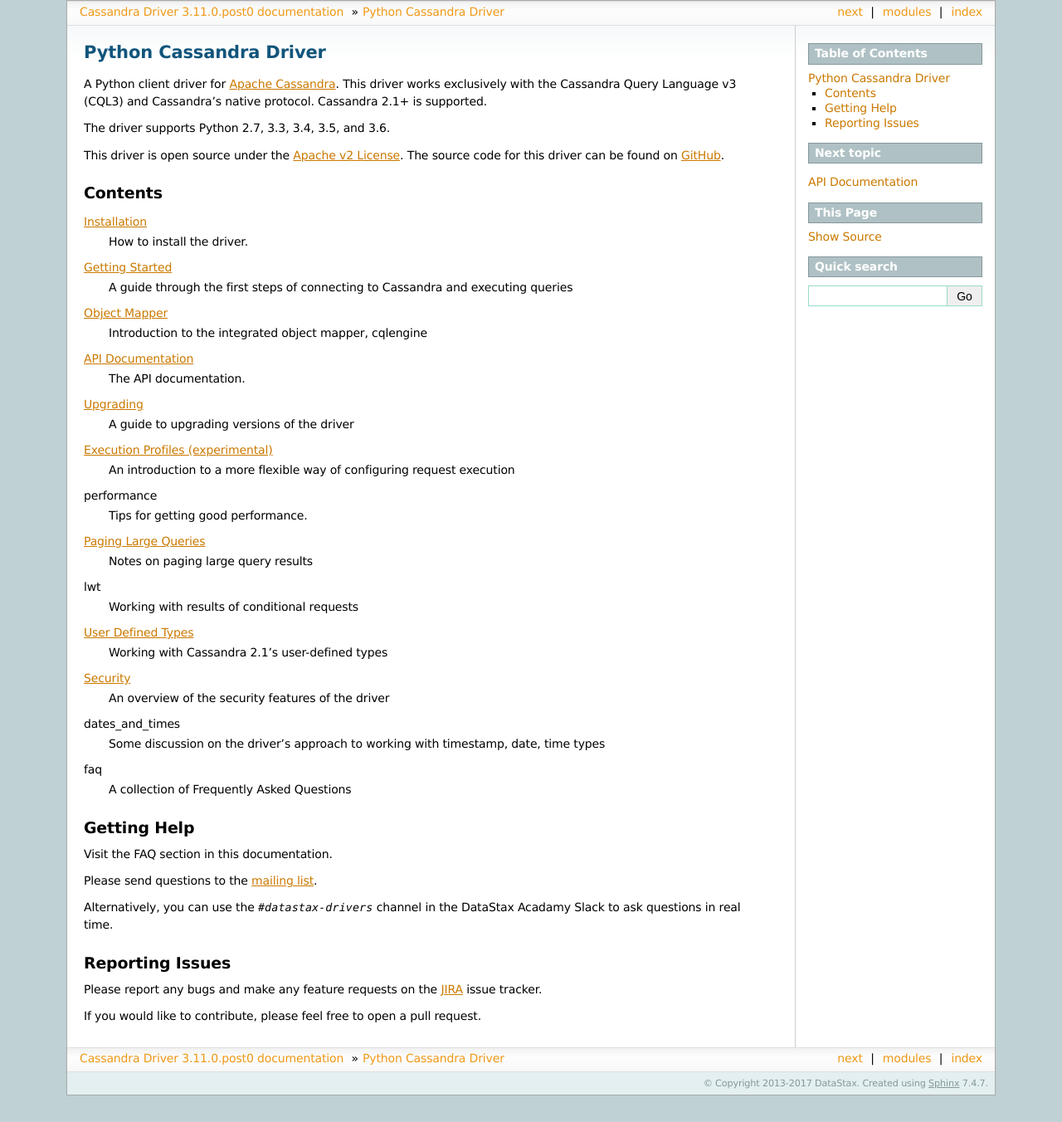
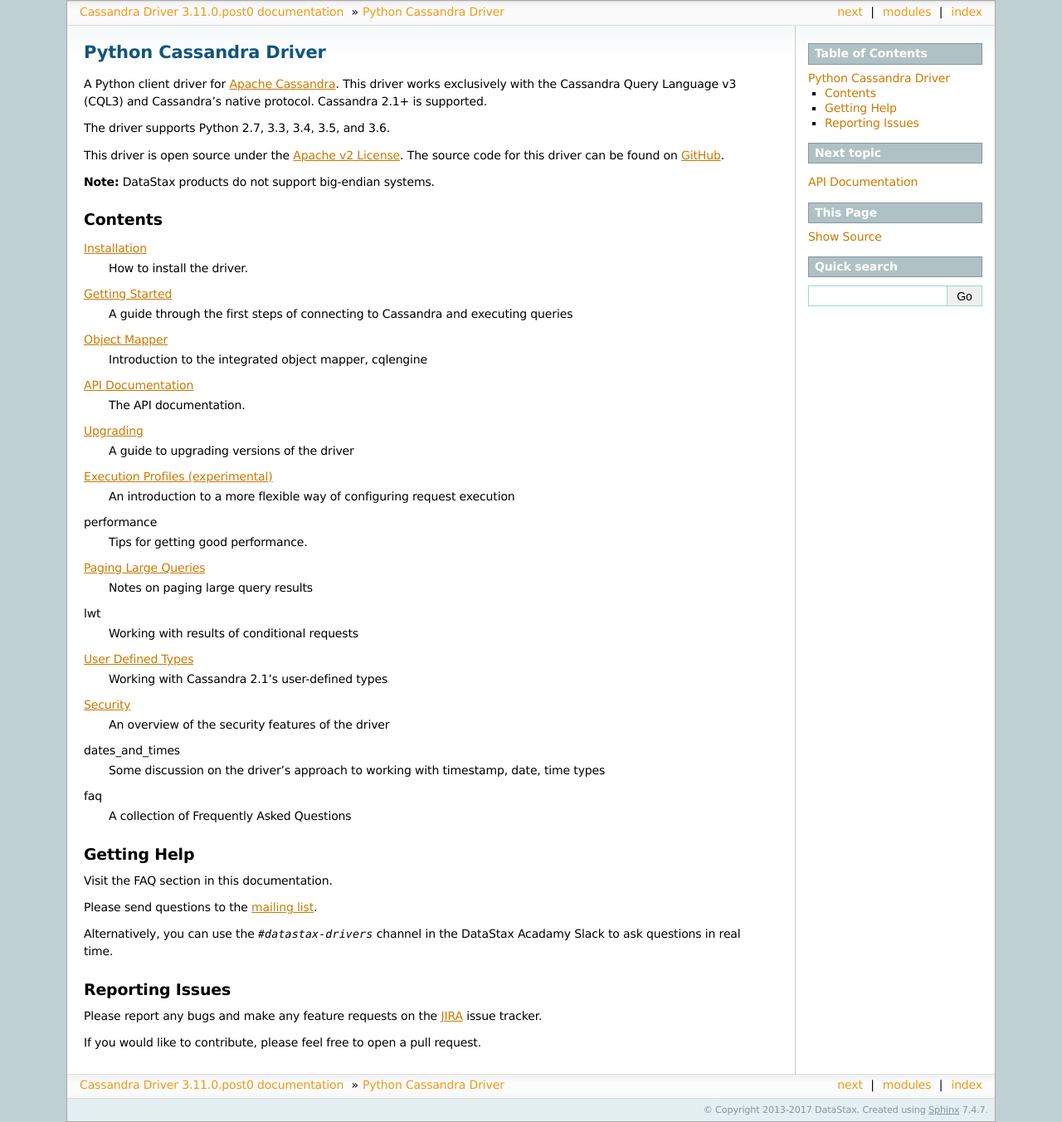
Before and after one commit to datastax/python-driver, a Sphinx documentation site: the page built from docs/index.rst, in a window 1280 px wide. Shown: the whole page at 83% size. Built offline with Sphinx 7.4.7, drawn with Linux system fonts in a browser that asks for light colours; pages that are not in the unit, such as notebooks, are missing from menus; before the commit the page ends 1320 px from its top, so only the background shows below that.

Commit message:
big-endian non-support statement

```diff
--- a/README.rst
+++ b/README.rst
@@ -9,6 +9,8 @@
 The driver supports Python 2.7, 3.3, 3.4, 3.5, and 3.6.
 
 If you require compatibility with DataStax Enterprise, use the `DataStax Enterprise Python Driver <http://docs.datastax.com/en/developer/python-dse-driver/>`_.
+
+**Note:** DataStax products do not support big-endian systems.
 
 Feedback Requested
 ------------------
--- a/docs/index.rst
+++ b/docs/index.rst
@@ -9,6 +9,8 @@
 This driver is open source under the
 `Apache v2 License <http://www.apache.org/licenses/LICENSE-2.0.html>`_.
 The source code for this driver can be found on `GitHub <http://github.com/datastax/python-driver>`_.
+
+**Note:** DataStax products do not support big-endian systems.
 
 Contents
 --------
```
